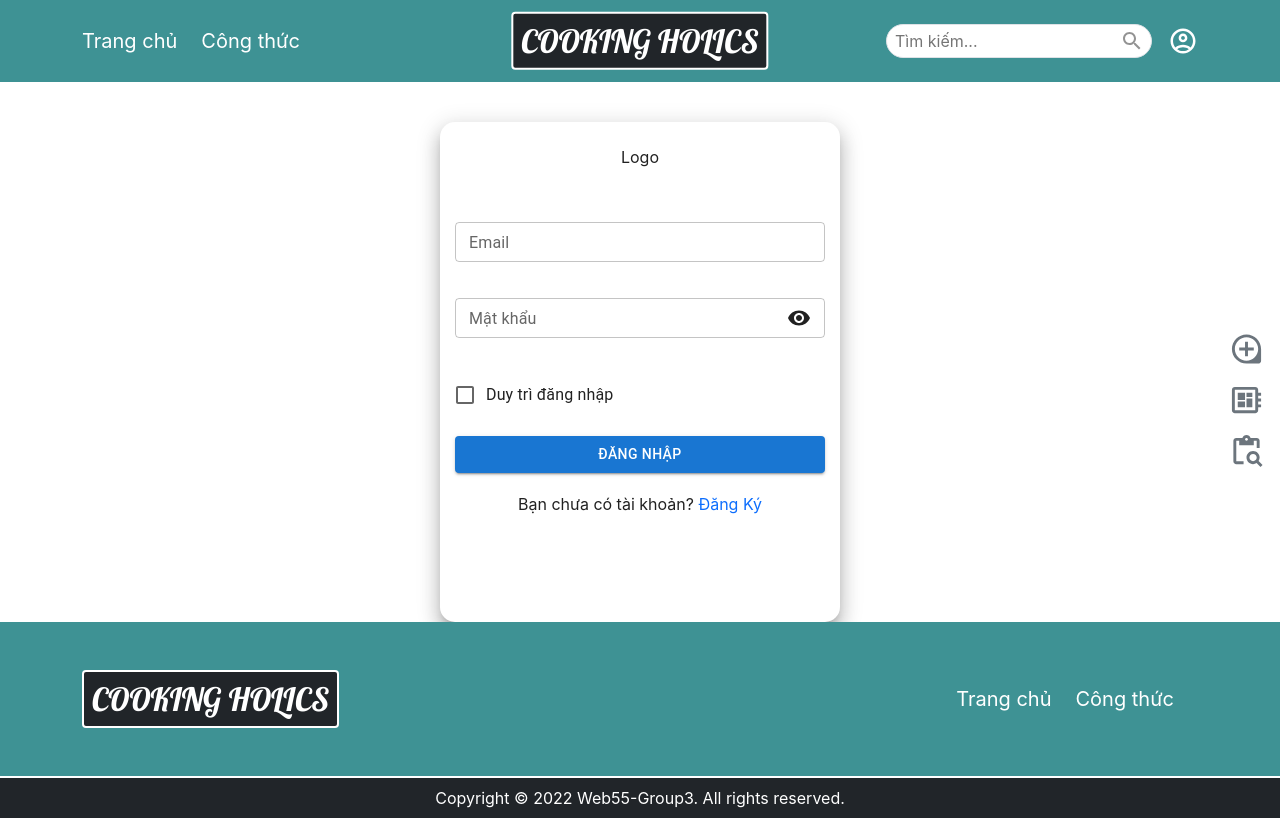
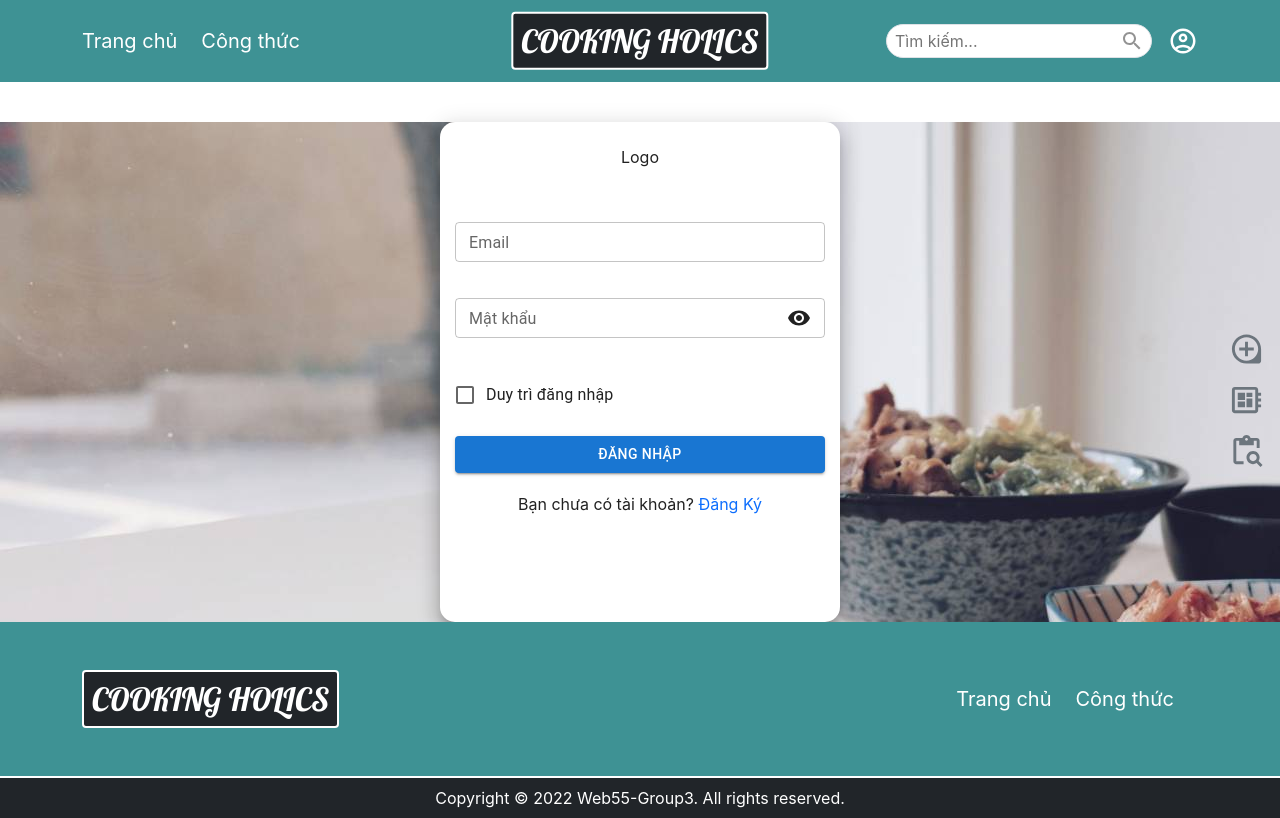
Before and after one commit to DoMinhHieu1997/MindX-Web55-Project, a React (Create React App) app: page /dang-nhap in a window 1280 px wide. Built offline with nearby package versions, Linux system fonts and the light colour scheme.

Commit message:
edit bglogin

```diff
--- a/src/components/profile/Login.js
+++ b/src/components/profile/Login.js
@@ -14,6 +14,9 @@ import React, { useState } from "react";
 import { useForm } from "react-hook-form";
 import { Link, useNavigate } from "react-router-dom";
 import { http, Logo } from "./config";
+import bglogin from '../../assets/bglogin.jpg'
+
+
 function Login() {
   const [show, setShow] = useState(false);
   const [open, setOpen] = useState(false);
@@ -60,7 +63,8 @@ function Login() {
       });
   };
   return (
-    <Container maxWidth="sm">
+<div className=""style={{backgroundImage:`url(${bglogin})`}}>
+<Container maxWidth="sm" >
       <form onSubmit={handleSubmit(onSubmit)}>
         <Paper
           elevation={12}
@@ -174,6 +178,7 @@ function Login() {
         message="Bạn vui lòng kích hoạt Email trước khi đăng nhập"
       />
     </Container>
+</div>
   );
 }
 
--- a/src/components/profile/Register.js
+++ b/src/components/profile/Register.js
@@ -5,6 +5,8 @@ import { Link, useNavigate } from "react-router-dom";
 import { styled } from "@mui/system";
 import { Visibility, VisibilityOff } from "@mui/icons-material";
 import { useState } from "react";
+import bglogin from '../../assets/bglogin.jpg'
+
 
 const Register = () => {
   const {
@@ -47,7 +49,7 @@ const Register = () => {
   };
 
   return (
-    <MyContainer>
+    <MyContainer style={{backgroundImage:`url(${bglogin})`}}>
       <Container maxWidth="sm">
         <Paper
           elevation={12}
```
Also changed, not shown: src/assets/bglogin.jpg (added).
